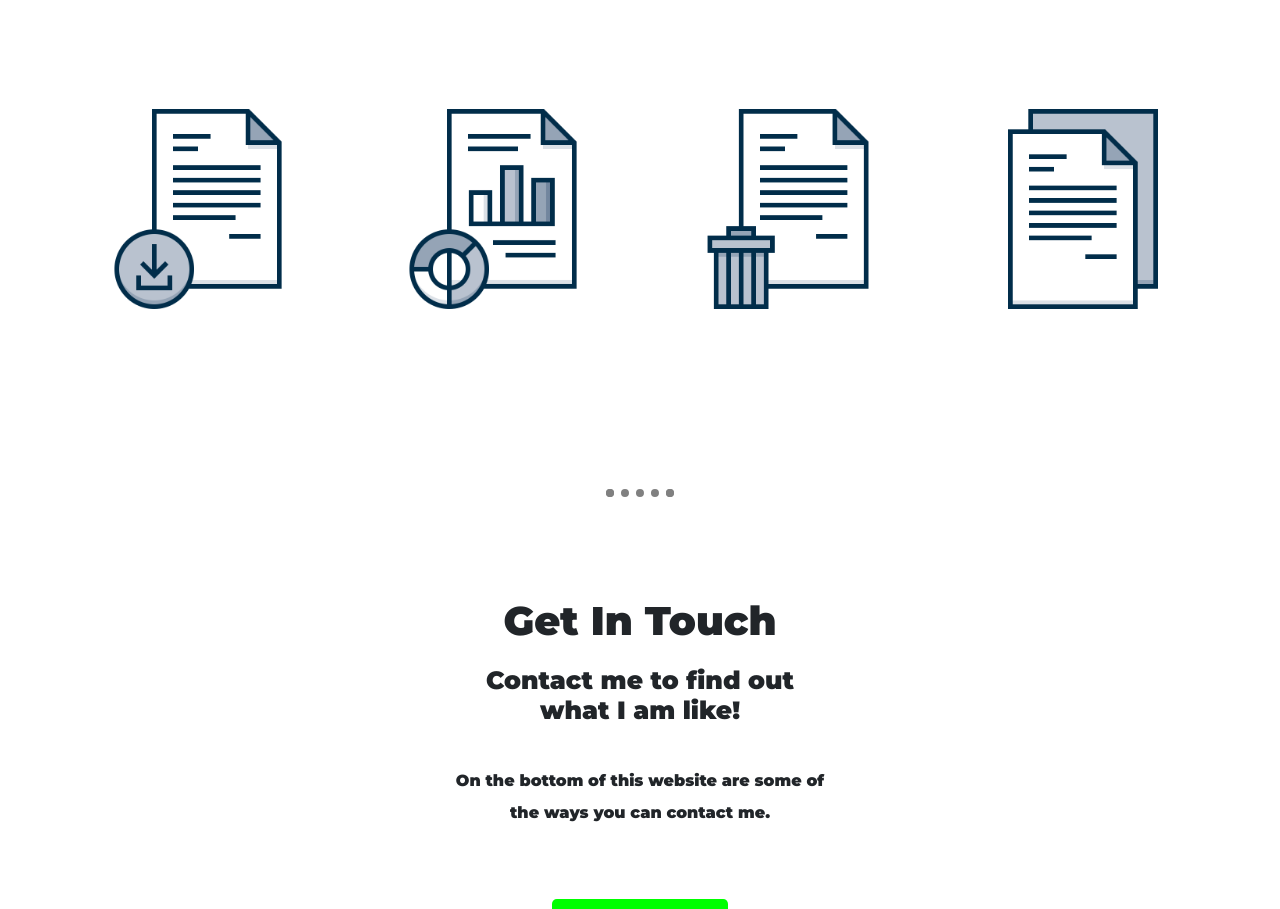
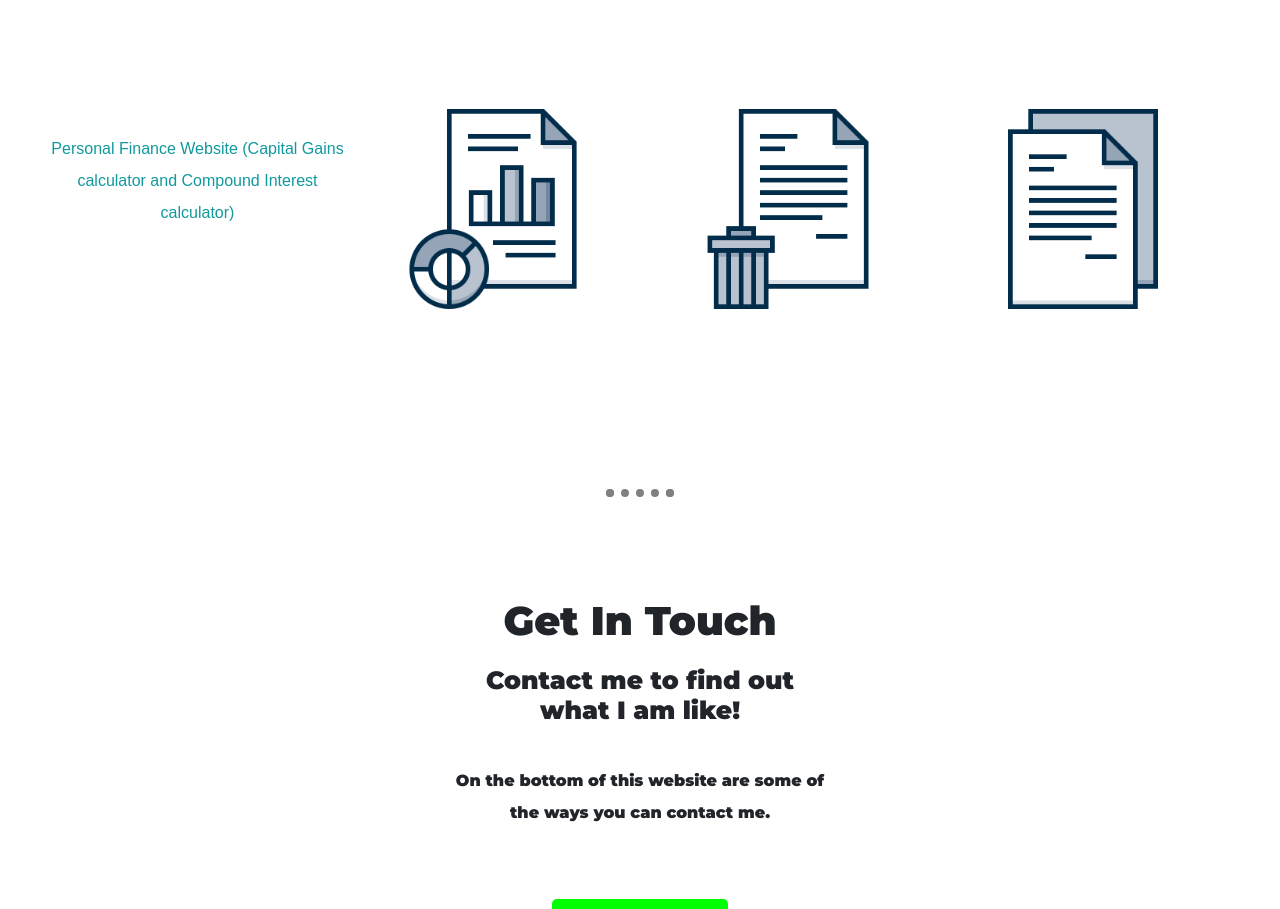
Before and after one commit to claytonnguyen/Personal-Website, a plain HTML site: page index.html in a window 1280 px wide. Shown: the part 2796-3705 px from the top of the page. Drawn offline with nearby package versions, Linux system fonts and the light colour scheme.

Commit message:
Update index.html

```diff
--- a/index.html
+++ b/index.html
@@ -84,7 +84,7 @@
       <div class="row">
         <div class="col-lg-3 col-md-4 col-sm-6 proj">
           <a href="https://personal-finance-fd5c5.web.app/">
-            <img src="images\paper-1.png" alt="paper-1" style="width: 200px; height: 200px">
+            <p>Personal Finance Website (Capital Gains calculator and Compound Interest calculator)</p>
           </a>
         </div>
         <div class="col-lg-3 col-md-4 col-sm-6 proj">
```
